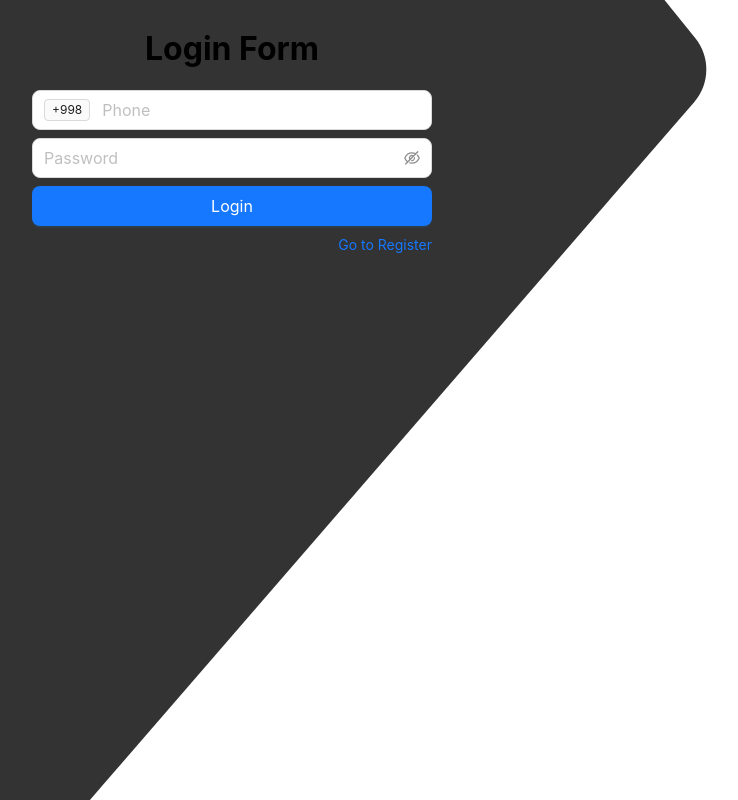
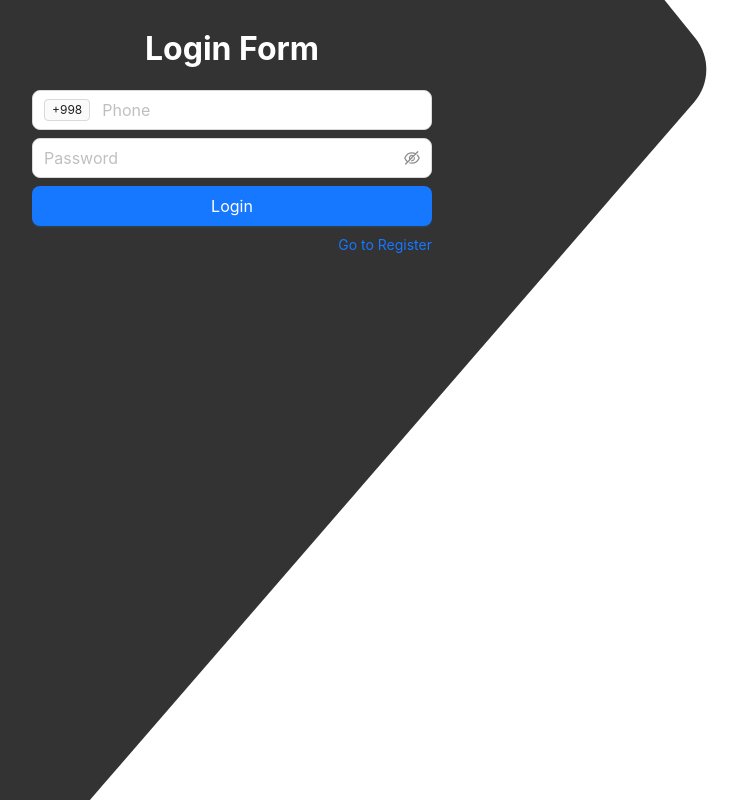
Before and after one commit to muyassard/products, a React (Create React App) app: page /auth/login in a window 1280 px wide. Shown: the whole page, without its empty margins (408-1146 px from the left). Built offline with nearby package versions, Linux system fonts and the light colour scheme.

Commit message:
some warnings in folder.auth.tsx in containers

```diff
--- a/src/modules/auth/containers/auth.tsx
+++ b/src/modules/auth/containers/auth.tsx
@@ -3,7 +3,6 @@ import { session } from 'services';
 import { IEntity } from '../types';
 import { Spin } from 'antd';
 import { AuthContext } from '../context';
-import { Api } from '..';
 
 interface AuthProps {
   children: React.ReactNode;
--- a/src/pages/auth/login.tsx
+++ b/src/pages/auth/login.tsx
@@ -24,7 +24,7 @@ const Login: React.FC = () => {
 
   return (
     <div className="container mx-auto flex flex-col items-center">
-      <h1>Login Form</h1>
+      <h1 className='text-white'>Login Form</h1>
       <Form onFinish={onFinish} className="flex w-[400px] flex-col gap-2">
         <Form.Item<Types.IForm.Login>
           className="m-0"
```
